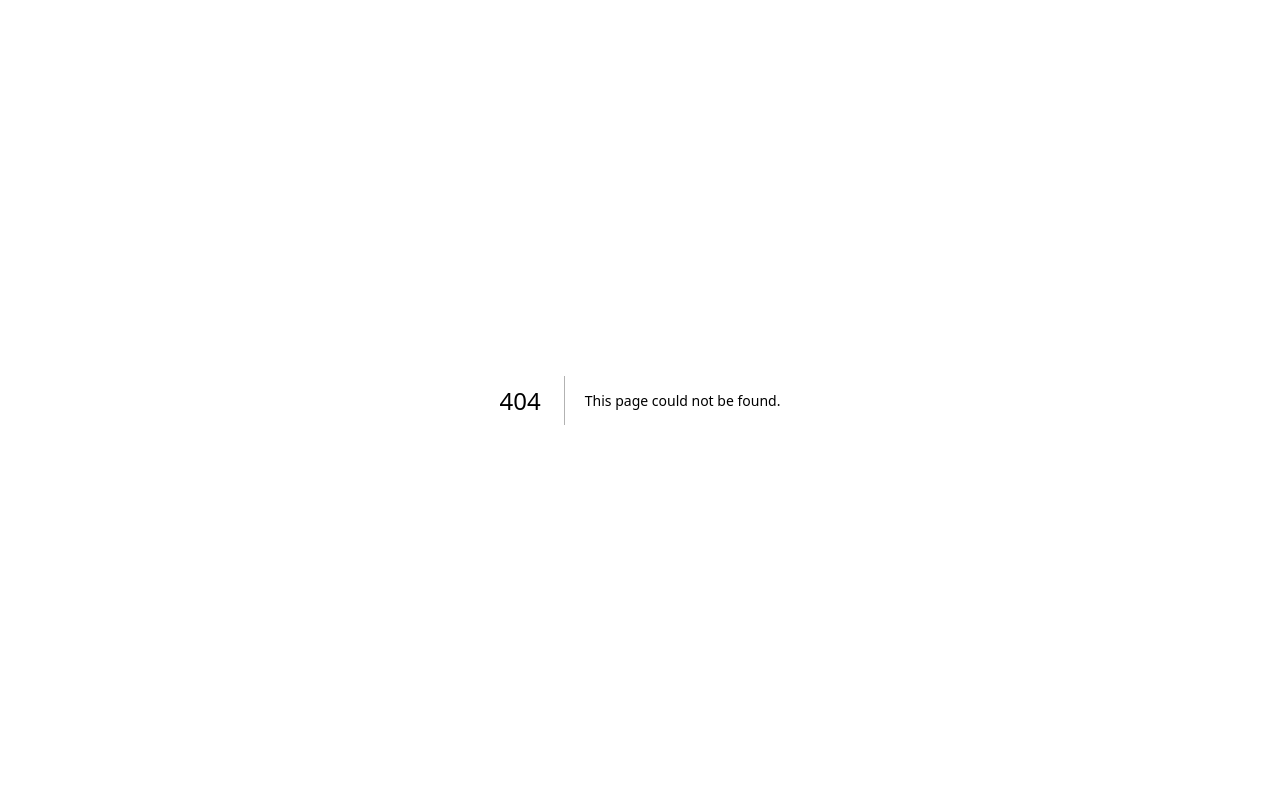
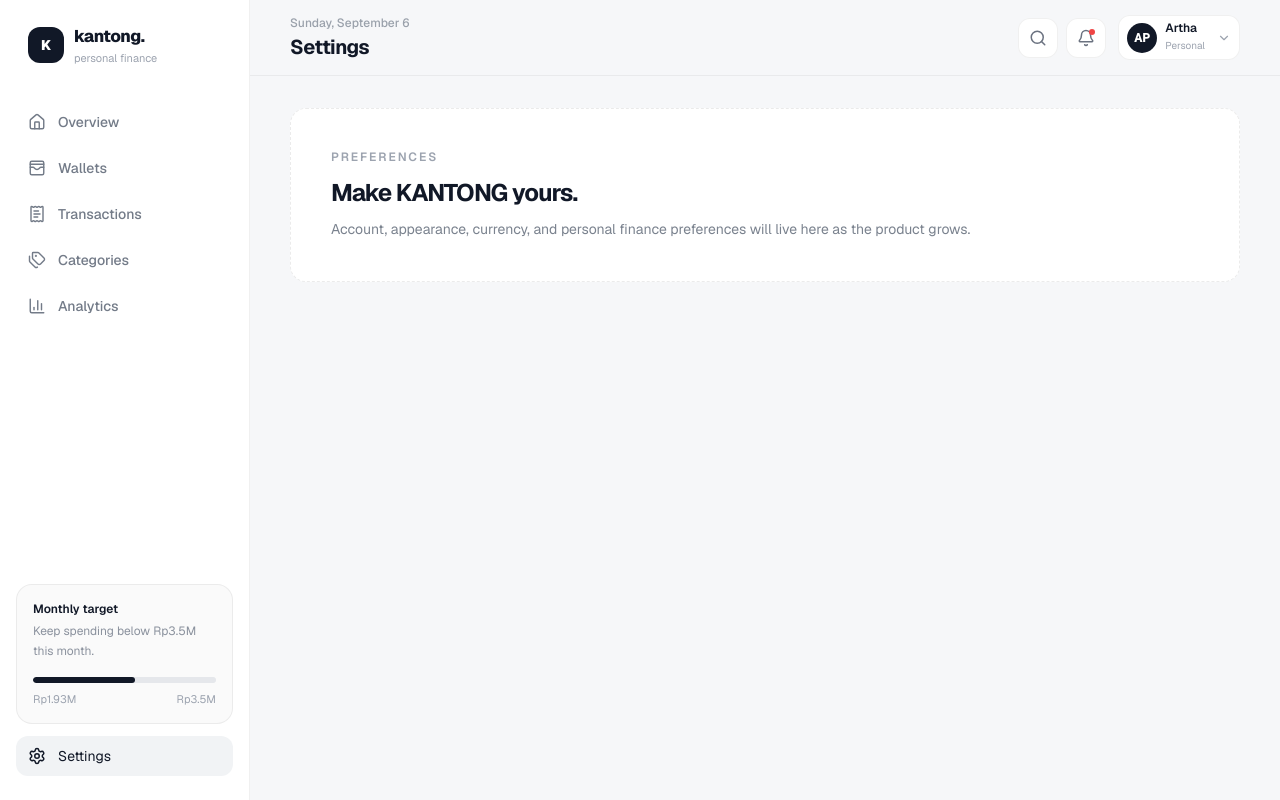
Before and after one commit to arthawansz/kantong, a Next.js app: page /settings in a window 1280 px wide. Before the commit this address had no page. Built offline with nearby package versions, Linux system fonts and the light colour scheme.

Commit message:
add settings page route

```diff
--- /dev/null
+++ b/src/app/(pages)/settings/page.js
@@ -0,0 +1,11 @@
+import PagePlaceholder from "../../components/PagePlaceholder";
+
+export default function SettingsPage() {
+  return (
+    <PagePlaceholder
+      eyebrow="Preferences"
+      title="Make KANTONG yours."
+      description="Account, appearance, currency, and personal finance preferences will live here as the product grows."
+    />
+  );
+}
```
